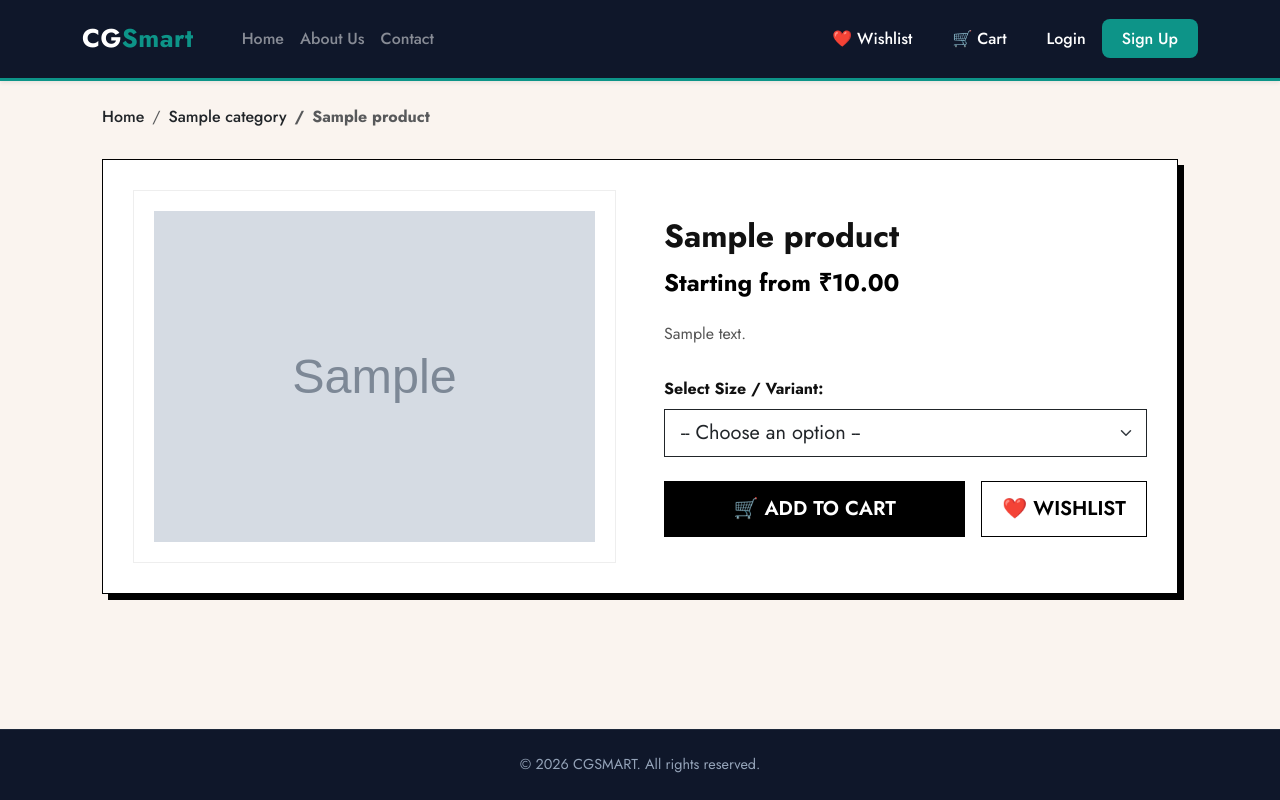
After one commit to pankajchachan2008-rgb/my-online-store, a Django app: page /product/1/ in a window 1280 px wide. The commit adds this page. Run offline with Django 5.2, Linux system fonts and the light colour scheme; tables that the repository leaves empty hold one stand-in row (values such as "Sample post"); grey boxes marked "Sample" are stand-in pictures.

Commit message:
Added Premium Product Detail Page and updated UI links

```diff
--- /dev/null
+++ b/products/templates/products/product_detail.html
@@ -0,0 +1,108 @@
+{% extends 'base.html' %}
+{% load static %}
+
+{% block title %}{{ product.name }} - Mere Store{% endblock %}
+
+{% block content %}
+<link href="https://fonts.googleapis.com/css2?family=Jost:wght@400;500;600;700&display=swap" rel="stylesheet">
+
+<style>
+    body { font-family: 'Jost', sans-serif; background-color: #FAF4EF; color: #111111; }
+
+    .detail-card {
+        background: #FFFFFF;
+        border: 1px solid #000000;
+        box-shadow: 6px 6px 0px #000000;
+        padding: 30px;
+        margin-top: 30px;
+        margin-bottom: 50px;
+    }
+
+    .product-image-large {
+        width: 100%;
+        max-height: 450px;
+        object-fit: contain;
+        border: 1px solid #EEEEEE;
+        padding: 20px;
+    }
+
+    .detail-title { font-weight: 700; font-size: 2rem; margin-bottom: 10px; line-height: 1.2; }
+    .detail-price { font-weight: 700; font-size: 1.5rem; color: #000000; margin-bottom: 20px; }
+    .detail-desc { font-size: 1rem; color: #555; line-height: 1.6; margin-bottom: 30px; }
+
+    .btn-dark-custom {
+        background: #000000; color: #FFFFFF; font-weight: 600; text-transform: uppercase;
+        border-radius: 0; padding: 12px 20px; transition: 0.3s ease; border: 1px solid #000;
+    }
+    .btn-dark-custom:hover { background: #333333; color: white; }
+
+    .btn-outline-custom {
+        background: transparent; color: #000000; font-weight: 600; text-transform: uppercase;
+        border-radius: 0; padding: 12px 20px; transition: 0.3s ease; border: 1px solid #000;
+    }
+    .btn-outline-custom:hover { background: #000000; color: white; }
+</style>
+
+<div class="container" style="max-width: 1100px;">
+    <nav aria-label="breadcrumb" class="mt-4">
+        <ol class="breadcrumb">
+            <li class="breadcrumb-item"><a href="{% url 'home' %}" class="text-dark fw-medium text-decoration-none">Home</a></li>
+            {% if product.category %}
+            <li class="breadcrumb-item"><a href="{% url 'home' %}?category={{ product.category.id }}" class="text-dark fw-medium text-decoration-none">{{ product.category.name }}</a></li>
+            {% endif %}
+            <li class="breadcrumb-item active fw-bold" aria-current="page">{{ product.name }}</li>
+        </ol>
+    </nav>
+
+    <div class="detail-card">
+        <div class="row g-5 align-items-center">
+            <!-- Left: Image -->
+            <div class="col-md-6 text-center">
+                {% if product.image %}
+                    <img src="{{ product.image.url }}" alt="{{ product.name }}" class="product-image-large">
+                {% else %}
+                    <img src="https://placehold.co/500x500/000000/FFFFFF?text=No+Image" alt="{{ product.name }}" class="product-image-large">
+                {% endif %}
+            </div>
+
+            <!-- Right: Product Details -->
+            <div class="col-md-6">
+                <h1 class="detail-title">{{ product.name }}</h1>
+                <div class="detail-price">
+                    {% if product.variants.exists %}
+                        Starting from ₹{{ product.price }}
+                    {% else %}
+                        ₹{{ product.price }}
+                    {% endif %}
+                </div>
+
+                <div class="detail-desc">
+                    {{ product.description|default:"Yeh ek premium quality product hai. Iski detailed jankari jald hi update ki jayegi." }}
+                </div>
+
+                <!-- Add to Cart Form -->
+                <form action="{% url 'add_to_cart' product.id %}" method="POST" class="mt-4">
+                    {% csrf_token %}
+
+                    {% if product.variants.exists %}
+                        <div class="mb-4">
+                            <label class="fw-bold mb-2">Select Size / Variant:</label>
+                            <select name="variant_id" class="form-select form-select-lg rounded-0 border-dark" required>
+                                <option value="" disabled selected>-- Choose an option --</option>
+                                {% for variant in product.variants.all %}
+                                    <option value="{{ variant.id }}">{{ variant.size_name }} - ₹{{ variant.price }}</option>
+                                {% endfor %}
+                            </select>
+                        </div>
+                    {% endif %}
+
+                    <div class="d-grid gap-3 d-md-flex">
+                        <button type="submit" class="btn btn-dark-custom flex-grow-1 fs-5">🛒 Add To Cart</button>
+                        <a href="{% url 'add_to_wishlist' product.id %}" class="btn btn-outline-custom fs-5">❤️ Wishlist</a>
+                    </div>
+                </form>
+            </div>
+        </div>
+    </div>
+</div>
+{% endblock %}
--- a/products/views.py
+++ b/products/views.py
@@ -379,3 +379,8 @@ def add_to_wishlist(request, product_id):
 def view_wishlist(request):
     wishlist = Wishlist.objects.filter(user=request.user)
     return render(request, 'products/wishlist.html', {'wishlist': wishlist})
+
+# 🔍 Product Detail View
+def product_detail(request, product_id):
+    product = get_object_or_404(Product, id=product_id)
+    return render(request, 'products/product_detail.html', {'product': product})
--- a/store_backend/urls.py
+++ b/store_backend/urls.py
@@ -14,12 +14,16 @@ from products.views import (
     make_admin, trigger_import,
     get_pending_orders_api, update_order_status_api, sync_products_from_erp_api,
     download_invoice,
-    export_products_csv, import_products_csv
+    export_products_csv, import_products_csv,
+    product_detail # 🌟 Naya View Import Kiya
 )
 
 urlpatterns = [
     path('secret-cgs-main/', admin.site.urls),
     path('', product_list, name='home'),
+
+    # 🌟 Product Detail URL
+    path('product/<int:product_id>/', product_detail, name='product_detail'),
 
     path('add-to-cart/<int:product_id>/', add_to_cart, name='add_to_cart'),
     path('cart/', cart_detail, name='cart_detail'),
@@ -37,7 +41,7 @@ urlpatterns = [
     path('profile/delete/', delete_account, name='delete_account'),
     path('profile/change-password/', auth_views.PasswordChangeView.as_view(template_name='registration/password_change.html', success_url='/profile/'), name='password_change'),
 
-    # ❤️ Wishlist (Ab urlpatterns ke andar hai)
+    # ❤️ Wishlist
     path('wishlist/', view_wishlist, name='view_wishlist'),
     path('wishlist/add/<int:product_id>/', add_to_wishlist, name='add_to_wishlist'),
 
```
Also changed, not shown: products/templates/products/product_list.html (+10 -3 lines).
